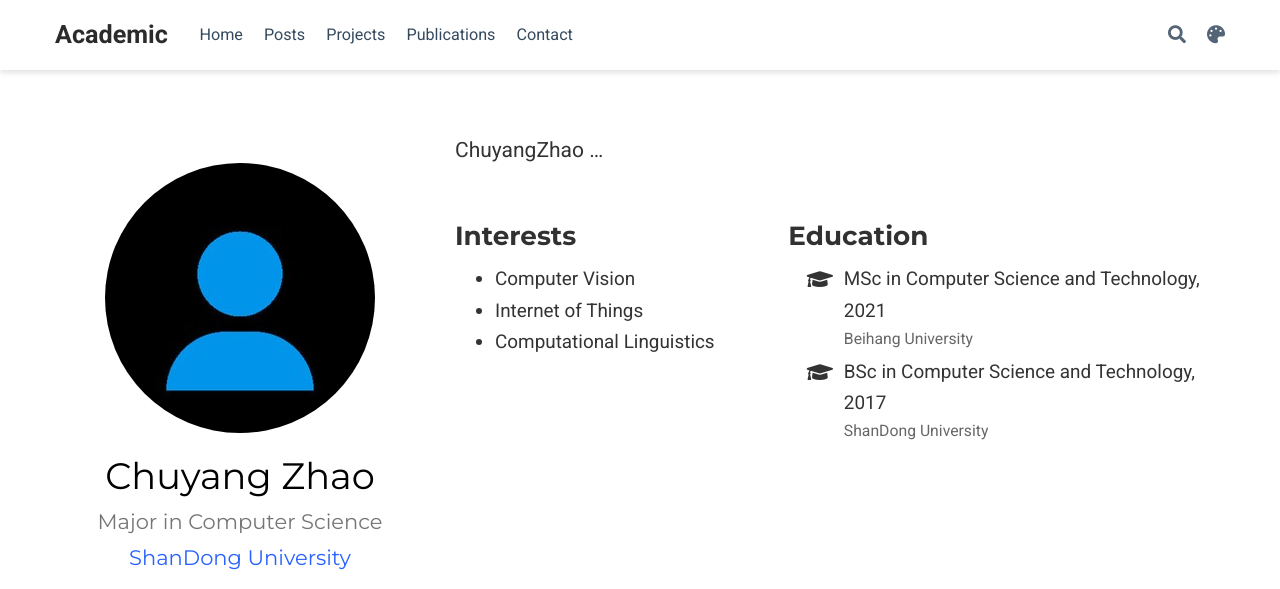
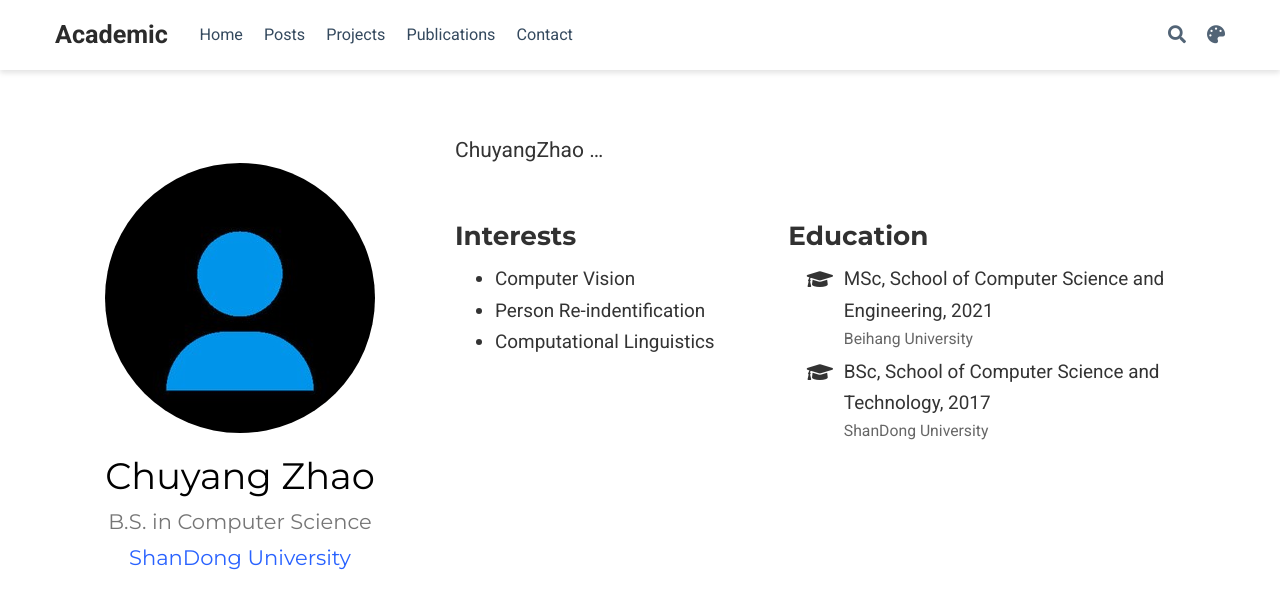
Before and after one commit to ZhaoChuyang/ZhaoChuyang.github.io, a plain HTML site: page author/chuyang-zhao/index.html in a window 1280 px wide. Shown: the top 589 px of the page. Drawn offline with nearby package versions, Linux system fonts and the light colour scheme; some packages are replaced by stand-ins of ours; some icons are missing.

Commit message:
rebuilding site Sat Oct 17 21:06:42 CST 2020

```diff
--- a/author/chuyang-zhao/index.html
+++ b/author/chuyang-zhao/index.html
@@ -27,7 +27,7 @@
 
 
 
-  <meta name="description" content="Major in Computer Science">
+  <meta name="description" content="B.S. in Computer Science">
 
 
   <link rel="alternate" hreflang="en-us" href="/author/chuyang-zhao/">
@@ -237,7 +237,7 @@
   <meta property="og:site_name" content="Academic">
   <meta property="og:url" content="/author/chuyang-zhao/">
   <meta property="og:title" content="Chuyang Zhao | Academic">
-  <meta property="og:description" content="Major in Computer Science"><meta property="og:image" content="/images/icon_hu0b7a4cb9992c9ac0e91bd28ffd38dd00_9727_512x512_fill_lanczos_center_2.png">
+  <meta property="og:description" content="B.S. in Computer Science"><meta property="og:image" content="/images/icon_hu0b7a4cb9992c9ac0e91bd28ffd38dd00_9727_512x512_fill_lanczos_center_2.png">
   <meta property="twitter:image" content="/images/icon_hu0b7a4cb9992c9ac0e91bd28ffd38dd00_9727_512x512_fill_lanczos_center_2.png"><meta property="og:locale" content="en-us">
 
 
@@ -557,7 +557,7 @@
 
       <div class="portrait-title">
         <h2>Chuyang Zhao</h2>
-        <h3>Major in Computer Science</h3>
+        <h3>B.S. in Computer Science</h3>
 
 
         <h3>
@@ -643,7 +643,7 @@ Lorem ipsum dolor sit amet, consectetur adipiscing elit. Sed neque elit, tristiq
 
           <li>Computer Vision</li>
 
-          <li>Internet of Things</li>
+          <li>Person Re-indentification</li>
 
           <li>Computational Linguistics</li>
 
@@ -659,7 +659,7 @@ Lorem ipsum dolor sit amet, consectetur adipiscing elit. Sed neque elit, tristiq
           <li>
             <i class="fa-li fas fa-graduation-cap"></i>
             <div class="description">
-              <p class="course">MSc in Computer Science and Technology, 2021</p>
+              <p class="course">MSc, School of Computer Science and Engineering, 2021</p>
               <p class="institution">Beihang University</p>
             </div>
           </li>
@@ -667,7 +667,7 @@ Lorem ipsum dolor sit amet, consectetur adipiscing elit. Sed neque elit, tristiq
           <li>
             <i class="fa-li fas fa-graduation-cap"></i>
             <div class="description">
-              <p class="course">BSc in Computer Science and Technology, 2017</p>
+              <p class="course">BSc, School of Computer Science and Technology, 2017</p>
               <p class="institution">ShanDong University</p>
             </div>
           </li>
```
Also changed, not shown: 404.html (+2 -2 lines), authors/index.html (+2 -2 lines), categories/index.html (+2 -2 lines), index.html (+6 -6 lines), post/index.html (+2 -2 lines), publication/index.html (+2 -2 lines), publication_types/index.html (+2 -2 lines), tags/index.html (+2 -2 lines), talk/index.html (+2 -2 lines).
